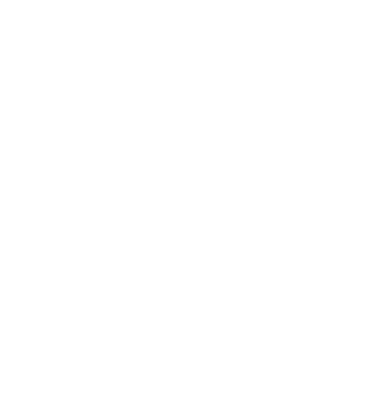
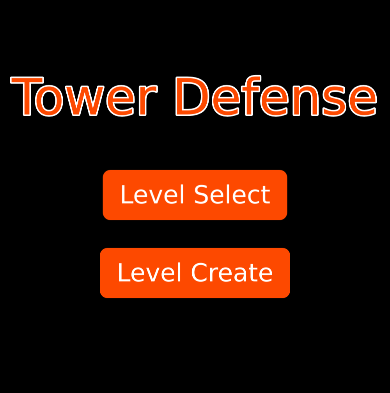
Before and after one commit to dimitar-papalazov/tower-defense, a website built with Vite: page index.html in a window 390 px wide. Built offline with nearby package versions, Linux system fonts and the light colour scheme; animation ran at ten frames a second.

Commit message:
Multiple Changes
Add eslint
Add phaser
Add TowerDefenseGame
Add MainMenu
Add color & fontStyle enums
Add Button & TextButton
Add LevelCreate
Add Gui & LevelCreateGui
Change responsiveness
Remove package-lock.json
Add initial code for PathCreator

```diff
--- a/index.html
+++ b/index.html
@@ -1,11 +1,25 @@
 <!DOCTYPE html>
 <html lang="en">
+
 <head>
   <meta charset="UTF-8" />
-    <meta name="viewport" content="width=device-width, initial-scale=1.0" />
+  <meta name="viewport"
+    content="user-scalable=no, initial-scale=1, width=device-width, height=device-height, viewport-fit=cover">
   <title>Tower Defense</title>
+  <style>
+    body {
+      margin: 0;
+      text-align: center;
+      position: fixed;
+      width: 100%;
+      height: 100%;
+      background-color: black;
+    }
+  </style>
 </head>
+
 <body>
   <script type="module" src="/main.js"></script>
 </body>
+
 </html>
--- a/main.js
+++ b/main.js
@@ -1 +1,4 @@
-console.log('hello world')
+import TowerDefenseGame from './src/js/TowerDefenseGame'
+
+// eslint-disable-next-line no-new
+new TowerDefenseGame()
--- /dev/null
+++ b/src/js/TowerDefenseGame.js
@@ -0,0 +1,19 @@
+import Phaser from 'phaser'
+import MainMenu from './scene/MainMenu'
+
+export default class TowerDefenseGame extends Phaser.Game {
+  constructor () {
+    super({
+      type: Phaser.WEBGL,
+      width: 1000,
+      height: 1000,
+      scale: {
+        mode: Phaser.Scale.FIT
+      }
+    })
+
+    window.game = this
+    const mainMenu = new MainMenu(this)
+    this.scene.add(mainMenu.key, mainMenu, true)
+  }
+}
--- /dev/null
+++ b/src/js/component/button/Button.js
@@ -0,0 +1,31 @@
+import Phaser from 'phaser'
+
+export default class Button extends Phaser.GameObjects.Container {
+  constructor (scene, x, y, callback, context) {
+    super(scene)
+    this.positionX = x
+    this.positionY = y
+    this.width = 0
+    this.height = 0
+    this.callback = callback
+    this.context = context
+
+    this.setInteractive(new Phaser.Geom.Rectangle(0, 0, this.width, this.height), Phaser.Geom.Rectangle.Contains)
+    this.on(Phaser.Input.Events.POINTER_DOWN, this.onPointerDown, this)
+    this.on(Phaser.Input.Events.POINTER_UP, this.onPointerUp, this)
+    this.scene.add.existing(this)
+  }
+
+  onPointerDown () {
+    // animation goes here
+  }
+
+  onPointerUp () {
+    this.callback.apply(this.context)
+  }
+
+  updateSize () {
+    this.removeInteractive()
+    this.setInteractive(new Phaser.Geom.Rectangle(this.positionX, this.positionY, this.width, this.height), Phaser.Geom.Rectangle.Contains)
+  }
+}
--- /dev/null
+++ b/src/js/component/button/TextButton.js
@@ -0,0 +1,73 @@
+import Button from './Button'
+import Phaser from 'phaser'
+import fontStyle from '../../enum/fontStyle'
+import color from '../../enum/color'
+
+export default class TextButton extends Button {
+  /**
+   * Create custom text button
+   * @param {object} config TextButtonConfig
+   * @param {Phaser.Scene} config.scene
+   * @param {number} config.x
+   * @param {number} config.y
+   * @param {function} config.callback
+   * @param {object} config.context
+   * @param {string} config.text
+   * @param {string} config.size
+   * @param {number} config.color
+   */
+  constructor (config) {
+    super(config.scene, config.x, config.y, config.callback, config.context)
+    this.key = `${config.text}-button`
+    this.addText(config.text, config.size)
+    this.addBackground(config.color)
+    this.on(Phaser.Input.Events.POINTER_OUT, this.onPointerOut, this)
+    this.pointerDown = false
+  }
+
+  addBackground (color) {
+    if (!this.scene.textures.exists(this.key)) {
+      const graphics = this.scene.add.graphics()
+      graphics.fillStyle(color)
+      graphics.fillRoundedRect(0, 0, this.width, this.height)
+      graphics.generateTexture(this.key, this.width, this.height)
+      graphics.destroy()
+    }
+
+    const image = this.scene.add.image(this.positionX, this.positionY, this.key)
+    this.addAt(image, 0)
+  }
+
+  addText (text, size) {
+    const style = fontStyle.BUTTON
+    style.fontSize = size
+    this.text = this.scene.add.text(this.positionX, this.positionY, text, style)
+      .setOrigin(0.5)
+    this.updateSize()
+    this.add(this.text)
+  }
+
+  updateSize () {
+    const space = Math.round(this.text.height / 1.75)
+    this.height = space * 3
+    this.width = this.text.width + space * 2
+    super.updateSize()
+  }
+
+  onPointerDown () {
+    this.pointerDown = true
+    this.text.setColor(color.BLACK.STRING)
+  }
+
+  onPointerUp () {
+    this.pointerDown = false
+    this.text.setColor(color.WHITE.STRING)
+    super.onPointerUp()
+  }
+
+  onPointerOut () {
+    if (this.pointerDown) this.text.setColor(color.WHITE.STRING)
+
+    this.pointerDown = false
+  }
+}
--- /dev/null
+++ b/src/js/enum/color.js
@@ -0,0 +1,24 @@
+const orange = {
+  NUMBER: 0xfd4900,
+  STRING: '#fd4900'
+}
+
+const blue = {
+  NUMBER: 0x00b4fd,
+  STRING: '#00b4fd'
+}
+
+export default {
+  PRIMARY: orange,
+  SECONDARY: blue,
+  ORANGE: orange,
+  BLUE: blue,
+  WHITE: {
+    NUMBER: 0xffffff,
+    STRING: '#ffffff'
+  },
+  BLACK: {
+    NUMBER: 0x000000,
+    STRING: '#000000'
+  }
+}
--- /dev/null
+++ b/src/js/enum/fontStyle.js
@@ -0,0 +1,15 @@
+import color from './color'
+
+export default {
+  TITLE: {
+    fontFamily: 'Verdana',
+    fontSize: '128px',
+    color: color.PRIMARY.STRING,
+    stroke: color.WHITE.STRING,
+    strokeThickness: 8
+  },
+  BUTTON: {
+    color: color.WHITE.STRING,
+    fontFamily: 'Verdana'
+  }
+}
--- /dev/null
+++ b/src/js/scene/LevelCreate.js
@@ -0,0 +1,20 @@
+import Phaser from 'phaser'
+import LevelCreateGui from './gui/LevelCreateGui'
+
+export default class LevelCreate extends Phaser.Scene {
+  constructor (game) {
+    super({
+      game,
+      key: 'LevelCreate'
+    })
+  }
+
+  create () {
+    this.createGui()
+  }
+
+  createGui () {
+    const gui = new LevelCreateGui(this.game)
+    this.gui = this.game.scene.add(gui.key, gui, true)
+  }
+}
--- /dev/null
+++ b/src/js/scene/MainMenu.js
@@ -0,0 +1,60 @@
+import Phaser from 'phaser'
+import TextButton from '../component/button/TextButton'
+import color from '../enum/color'
+import fontStyle from '../enum/fontStyle'
+import LevelCreate from './LevelCreate'
+
+export default class MainMenu extends Phaser.Scene {
+  constructor (game) {
+    super({
+      game,
+      key: 'MainMenu'
+    })
+  }
+
+  create () {
+    this.createTitle()
+    this.createLevelSelect()
+    this.createLevelCreate()
+  }
+
+  createTitle () {
+    this.title = this.add.text(this.game.scale.width * 0.5, this.game.scale.height * 0.25, 'Tower Defense', fontStyle.TITLE)
+      .setOrigin(0.5)
+  }
+
+  createLevelSelect () {
+    this.levelSelectButton = new TextButton({
+      scene: this,
+      x: this.game.scale.width * 0.5,
+      y: this.game.scale.height * 0.5,
+      callback: () => { console.log('Level Select Clicked') },
+      context: this,
+      text: 'Level Select',
+      size: '64px',
+      color: color.PRIMARY.NUMBER
+    })
+  }
+
+  createLevelCreate () {
+    this.levelCreateButton = new TextButton({
+      scene: this,
+      x: this.game.scale.width * 0.5,
+      y: this.game.scale.height * 0.7,
+      callback: () => {
+        if (this.game.scene.getScene('LevelCreate')) {
+          this.game.scene.start('LevelCreate')
+        } else {
+          const levelCreate = new LevelCreate(this.game)
+          this.game.scene.add(levelCreate.key, levelCreate, true)
+        }
+
+        this.game.scene.remove(this)
+      },
+      context: this,
+      text: 'Level Create',
+      size: '64px',
+      color: color.PRIMARY.NUMBER
+    })
+  }
+}
--- /dev/null
+++ b/src/js/scene/gui/Gui.js
@@ -0,0 +1,43 @@
+import Phaser from 'phaser'
+import TextButton from '../../component/button/TextButton'
+import color from '../../enum/color'
+import MainMenu from '../MainMenu'
+
+export default class Gui extends Phaser.Scene {
+  /**
+   * Creates Gui Scene
+   * @param {object} config
+   * @param {Phaser.Game} config.game
+   * @param {object} config.components
+   * @param {boolean} config.backButton
+   */
+  constructor (config) {
+    super({
+      game: config.game,
+      key: 'Gui'
+    })
+
+    this.hasBackButton = config.components.backButton
+  }
+
+  create () {
+    if (this.hasBackButton) this.createBackButton()
+  }
+
+  createBackButton () {
+    this.backButton = new TextButton({
+      scene: this,
+      x: this.game.scale.width * 0.1,
+      y: this.game.scale.height * 0.9,
+      callback: () => {
+        const mainMenu = new MainMenu(this.game)
+        this.game.scene.add(mainMenu.key, mainMenu, true)
+        this.game.scene.remove(this)
+      },
+      context: this,
+      text: 'Back',
+      size: '32px',
+      color: color.PRIMARY.NUMBER
+    })
+  }
+}
--- /dev/null
+++ b/src/js/scene/gui/LevelCreateGui.js
@@ -0,0 +1,32 @@
+import TextButton from '../../component/button/TextButton'
+import color from '../../enum/color'
+import Gui from './Gui'
+
+export default class LevelCreateGui extends Gui {
+  constructor (game) {
+    super({
+      game,
+      components: {
+        backButton: true
+      }
+    })
+  }
+
+  create () {
+    super.create()
+    this.createPathCreatorButton()
+  }
+
+  createPathCreatorButton () {
+    this.pathCreatorButton = new TextButton({
+      scene: this,
+      x: this.game.scale.width * 0.9,
+      y: this.game.scale.height * 0.5,
+      callback: () => { },
+      context: this,
+      text: 'Path',
+      size: '32px',
+      color: color.PRIMARY.NUMBER
+    })
+  }
+}
```
Also changed, not shown: package.json (+8 -0 lines), src/js/component/PathCreator.js (added, +43 -0 lines), .eslintrc.cjs (added), 2 other files. Lines whose indentation alone changed are shown as unchanged.
